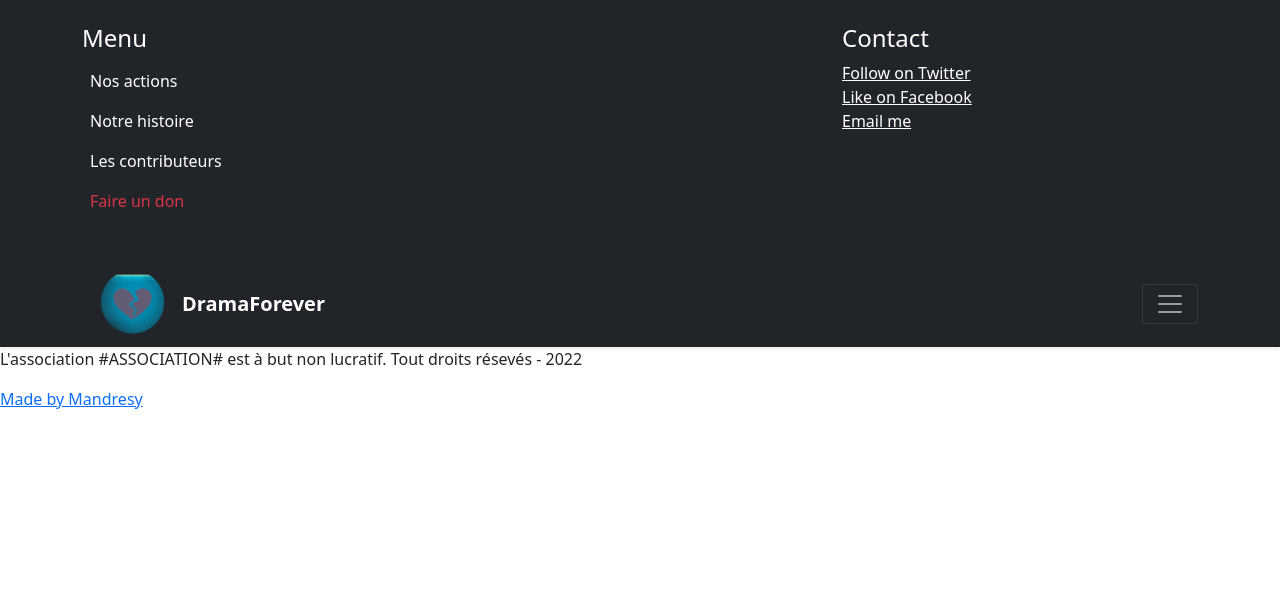
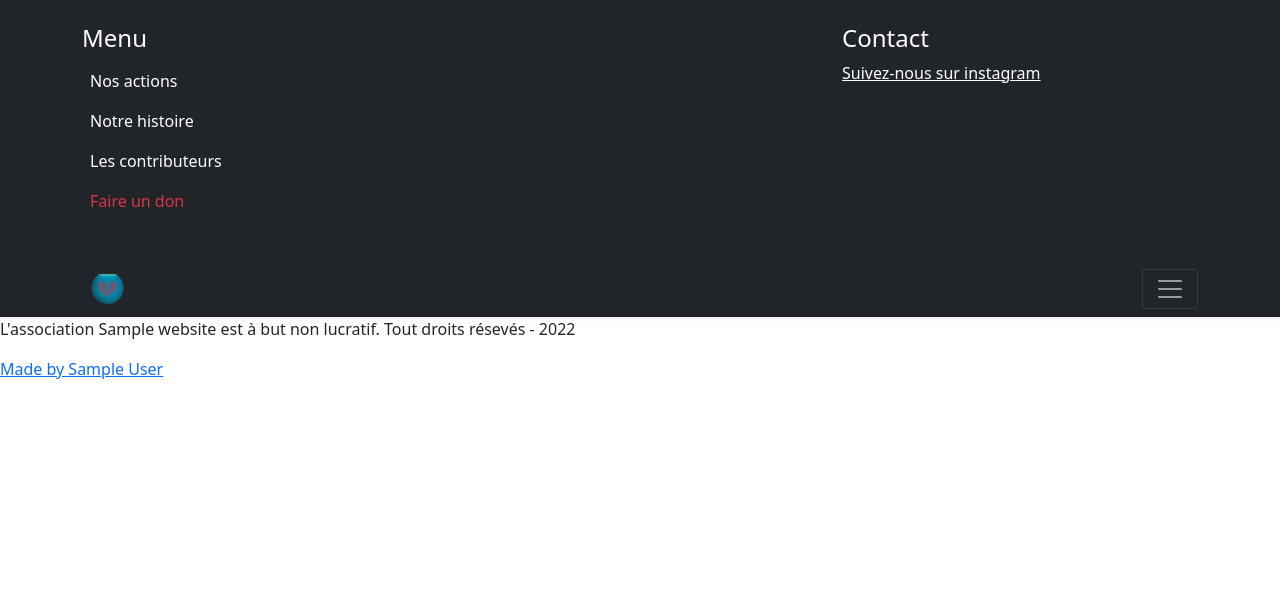
Before and after one commit to TheOnlyMandresy/evaluation1, a PHP site: template src/pages/required/footer.php in a window 1280 px wide, after a click that opens the changed part. Shown: the top 608 px of the page. After the commit the page ends 379 px from the top, so only its background shows below. Run offline with PHP 8.4, Linux system fonts and the light colour scheme; the template is opened without the code that fills it: most values are stand-ins (such as "Sample title", 1, 10 or a date in 2020); data that the repository does not hold is empty.

Commit message:
SYSTEM AND DATAS [NEW] Function to get datas [UPDATE] System [UPDATE] Title setter [UPDATE] Conversion pages with static datas to dynamic datas [UPDATE] Improvement Website's datas

```diff
--- a/src/assets/css/style.css
+++ b/src/assets/css/style.css
@@ -9,7 +9,7 @@ main { height: 100%; }
     background-size: contain;
 }
 .logo {
-    height: 60px; width: 100px;
+    height: 30px; width: 50px;
 }
 
 .logo-XL {
--- a/src/pages/required/contact.php
+++ b/src/pages/required/contact.php
@@ -1,5 +1,5 @@
 <ul class="list-unstyled">
-    <li><a href="#" class="text-white">Follow on Twitter</a></li>
-    <li><a href="#" class="text-white">Like on Facebook</a></li>
-    <li><a href="#" class="text-white">Email me</a></li>
+    <li><a href="tel:<?= $contact['phone']; ?>" class="text-white"><?= $contact['phone']; ?></a></li>
+    <li><a href="<?= $contact['insta']; ?>" target="_blank" class="text-white">Suivez-nous sur instagram</a></li>
+    <li><a href="mailto:<?= $contact['email']; ?>" class="text-white"><?= $contact['email']; ?></a></li>
 </ul>
--- a/src/pages/required/footer.php
+++ b/src/pages/required/footer.php
@@ -1,11 +1,11 @@
 <footer>
 
 <p>
-    <span>L'association #ASSOCIATION# est à but non lucratif.</span>
+    <span>L'association <?= $website['title']; ?> est à but non lucratif.</span>
     <span>Tout droits résevés - 2022</span>
 </p>
 
-<a href="https://www.instagram.com/monsieur.rvy/" target="_blank">
-    <p>Made by Mandresy</p>
+<a href="<?= $website['authorLink']; ?>" target="_blank">
+    <p>Made by <?= $website['author']; ?></p>
 </a>
 </footer>
--- a/src/pages/required/header.php
+++ b/src/pages/required/header.php
@@ -5,7 +5,7 @@
         <div class="container">
             <a href="#" class="navbar-brand d-flex align-items-center">
                 <div class="logo"></div>
-                <strong>DramaForever</strong>
+                <strong><?= $website['title']; ?></strong>
             </a>
             <button class="navbar-toggler" type="button" data-bs-toggle="collapse" data-bs-target="#navbarHeader" aria-controls="navbarHeader" aria-expanded="true" aria-label="Toggle navigation">
                 <span class="navbar-toggler-icon"></span>
```
Also changed, not shown: src/System.php (+41 -13 lines), src/datas/website.json (+10 -15 lines), src/pages/index.php (+10 -10 lines).
